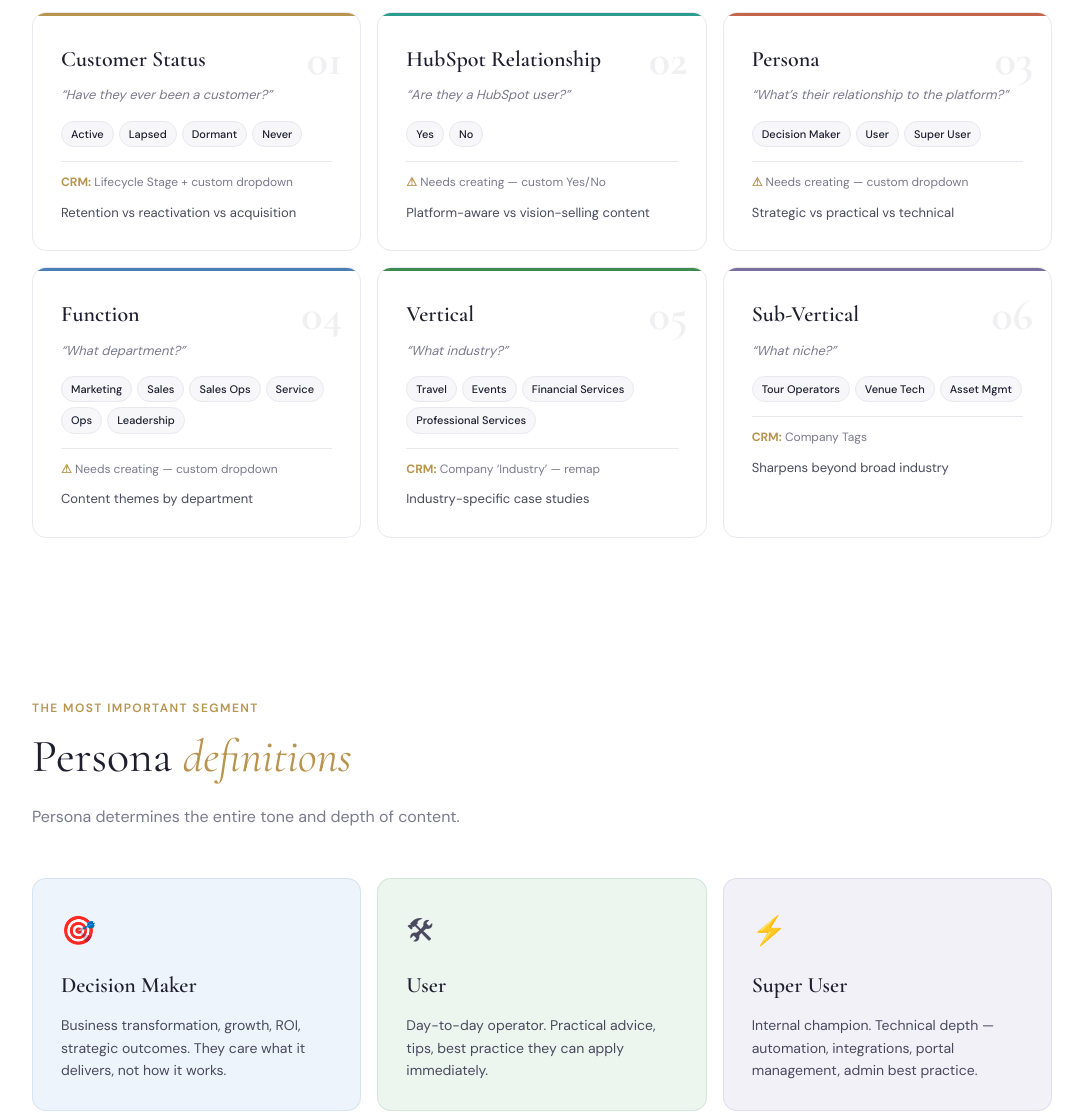
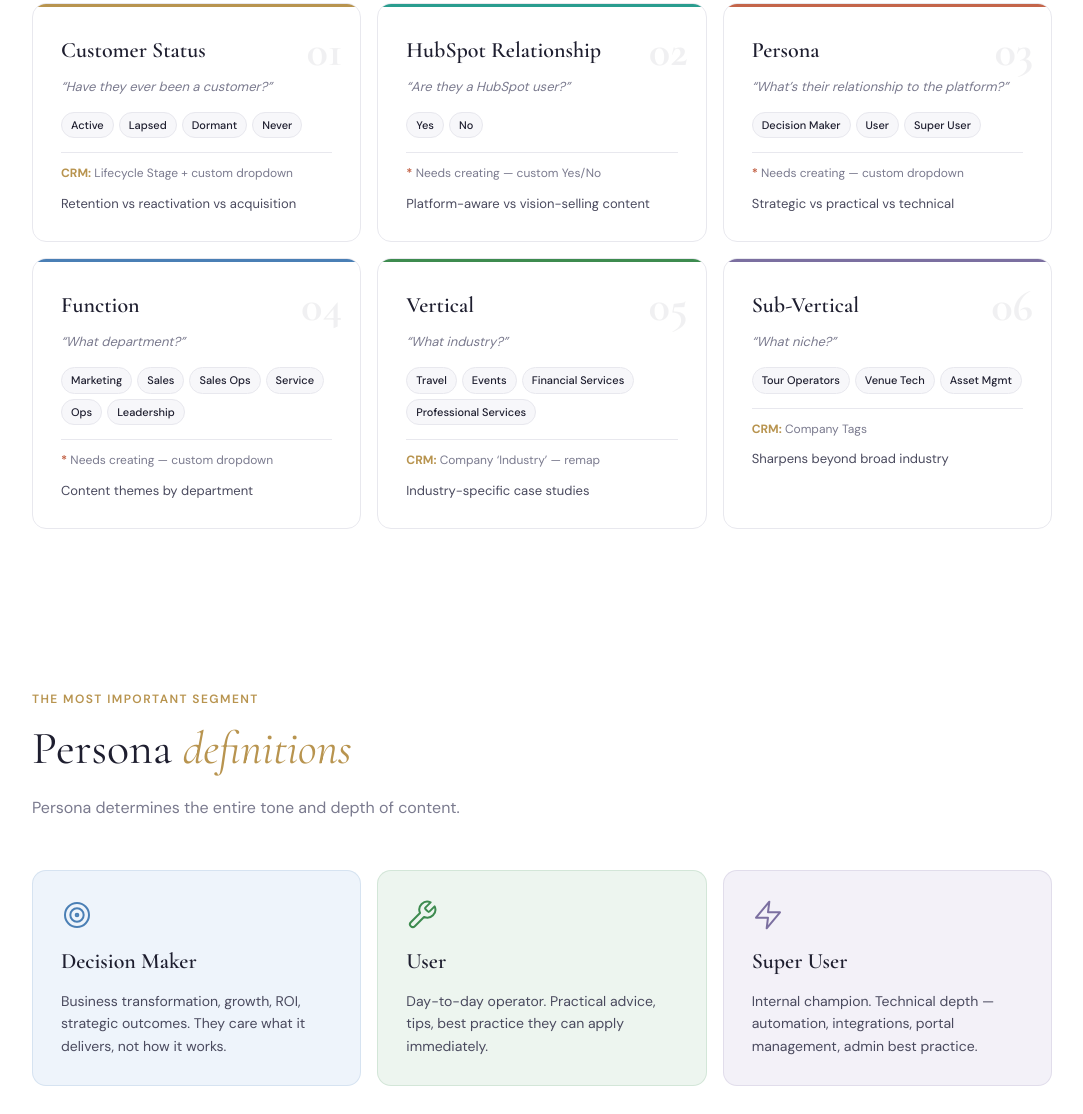
Before and after one commit to adamlewsi10/mother-segments, a plain HTML site: page index.html in a window 1280 px wide. Shown: the part 2319-3433 px from the top of the page, without its empty margins (98-1181 px from the left). Drawn offline with nearby package versions, Linux system fonts and the light colour scheme.

Commit message:
Replace emoji icons with clean SVG iconography

```diff
--- a/index.html
+++ b/index.html
@@ -137,7 +137,8 @@
   padding: 24px; transition: all 0.3s;
 }
 .outcome-card:hover { transform: translateY(-3px); box-shadow: 0 6px 20px rgba(61,139,79,0.08); }
-.outcome-icon { font-size: 24px; margin-bottom: 10px; }
+.outcome-icon { width: 32px; height: 32px; margin-bottom: 10px; color: var(--green); }
+.outcome-icon svg { width: 100%; height: 100%; stroke: currentColor; fill: none; stroke-width: 1.5; stroke-linecap: round; stroke-linejoin: round; }
 .outcome-card h4 { font-family: var(--font-display); font-size: 20px; font-weight: 600; color: var(--green); margin-bottom: 6px; }
 .outcome-card p { font-size: 14px; color: var(--body-text); line-height: 1.6; }
 
@@ -182,7 +183,11 @@
 .persona-card.dm { background: var(--blue-bg); border: 1px solid rgba(74,127,181,0.15); }
 .persona-card.user { background: var(--green-bg); border: 1px solid rgba(61,139,79,0.15); }
 .persona-card.su { background: var(--purple-bg); border: 1px solid rgba(123,111,160,0.15); }
-.persona-icon { font-size: 28px; margin-bottom: 12px; }
+.persona-icon { width: 32px; height: 32px; margin-bottom: 12px; }
+.persona-icon svg { width: 100%; height: 100%; stroke: currentColor; fill: none; stroke-width: 1.5; stroke-linecap: round; stroke-linejoin: round; }
+.persona-card.dm .persona-icon { color: var(--blue); }
+.persona-card.user .persona-icon { color: var(--green); }
+.persona-card.su .persona-icon { color: var(--purple); }
 .persona-card h3 { font-family: var(--font-display); font-size: 22px; }
 .persona-card p { color: var(--body-text); font-size: 14px; line-height: 1.6; margin-top: 10px; }
 
@@ -326,9 +331,9 @@
   <h2>Commercial <em>outcomes</em></h2>
   <p class="section-intro">This isn&rsquo;t a marketing exercise &mdash; it&rsquo;s a commercial one. Segment-aware, targeted cold outreach that generates sales inquiries and MQLs.</p>
   <div class="outcome-grid" style="grid-template-columns: repeat(3, 1fr);">
-    <div class="outcome-card reveal"><div class="outcome-icon">&#x1F4E9;</div><h4>More sales inquiries</h4><p>Segment-aware, targeted cold outreach that resonates. The right message to the right person prompts replies and meeting requests. The Prospecting Agent compounds this with AI-personalised 1:1 follow-ups to colder prospects.</p></div>
-    <div class="outcome-card reveal"><div class="outcome-icon">&#x1F4CA;</div><h4>More MQLs for sales</h4><p>More contacts will cross the MQL threshold. Segment-aware campaigns drive deeper engagement &mdash; opens, clicks, page views, form fills. Each interaction accumulates lead score points. More relevant content = faster MQL conversion.</p></div>
-    <div class="outcome-card reveal"><div class="outcome-icon">&#x1F465;</div><h4>More Leads for sales</h4><p>Lead objects auto-create in HubSpot with full segment context. Reps get a prioritised queue of qualified opportunities &mdash; persona, function, vertical, customer status &mdash; all visible on the Lead record.</p></div>
+    <div class="outcome-card reveal"><div class="outcome-icon"><svg viewBox="0 0 24 24"><path d="M21 5H3l9 7 9-7z"/><rect x="3" y="5" width="18" height="14" rx="2"/></svg></div><h4>More sales inquiries</h4><p>Segment-aware, targeted cold outreach that resonates. The right message to the right person prompts replies and meeting requests. The Prospecting Agent compounds this with AI-personalised 1:1 follow-ups to colder prospects.</p></div>
+    <div class="outcome-card reveal"><div class="outcome-icon"><svg viewBox="0 0 24 24"><path d="M3 20h18"/><rect x="5" y="10" width="3" height="10" rx="1"/><rect x="10.5" y="6" width="3" height="14" rx="1"/><rect x="16" y="3" width="3" height="17" rx="1"/></svg></div><h4>More MQLs for sales</h4><p>More contacts will cross the MQL threshold. Segment-aware campaigns drive deeper engagement &mdash; opens, clicks, page views, form fills. Each interaction accumulates lead score points. More relevant content = faster MQL conversion.</p></div>
+    <div class="outcome-card reveal"><div class="outcome-icon"><svg viewBox="0 0 24 24"><circle cx="9" cy="7" r="3"/><path d="M3 21v-2a4 4 0 0 1 4-4h4a4 4 0 0 1 4 4v2"/><circle cx="17" cy="9" r="2.5"/><path d="M21 21v-1.5a3 3 0 0 0-2.5-2.95"/></svg></div><h4>More Leads for sales</h4><p>Lead objects auto-create in HubSpot with full segment context. Reps get a prioritised queue of qualified opportunities &mdash; persona, function, vertical, customer status &mdash; all visible on the Lead record.</p></div>
   </div>
 </div>
 </section>
@@ -340,9 +345,9 @@
   <p class="section-intro">Independent dimensions that layer on top of each other. Not a hierarchy &mdash; a matrix. Every contact gets tagged across all six.</p>
   <div class="segments-grid">
     <div class="seg-card reveal" data-color="gold"><div class="seg-num">01</div><div class="seg-title">Customer Status</div><div class="seg-question">&ldquo;Have they ever been a customer?&rdquo;</div><div class="seg-values"><span class="seg-tag">Active</span><span class="seg-tag">Lapsed</span><span class="seg-tag">Dormant</span><span class="seg-tag">Never</span></div><div class="seg-crm"><strong>CRM:</strong> Lifecycle Stage + custom dropdown</div><div class="seg-why">Retention vs reactivation vs acquisition</div></div>
-    <div class="seg-card reveal" data-color="teal"><div class="seg-num">02</div><div class="seg-title">HubSpot Relationship</div><div class="seg-question">&ldquo;Are they a HubSpot user?&rdquo;</div><div class="seg-values"><span class="seg-tag">Yes</span><span class="seg-tag">No</span></div><div class="seg-crm"><strong>&#x26A0;</strong> Needs creating &mdash; custom Yes/No</div><div class="seg-why">Platform-aware vs vision-selling content</div></div>
-    <div class="seg-card reveal" data-color="coral"><div class="seg-num">03</div><div class="seg-title">Persona</div><div class="seg-question">&ldquo;What&rsquo;s their relationship to the platform?&rdquo;</div><div class="seg-values"><span class="seg-tag">Decision Maker</span><span class="seg-tag">User</span><span class="seg-tag">Super User</span></div><div class="seg-crm"><strong>&#x26A0;</strong> Needs creating &mdash; custom dropdown</div><div class="seg-why">Strategic vs practical vs technical</div></div>
-    <div class="seg-card reveal" data-color="blue"><div class="seg-num">04</div><div class="seg-title">Function</div><div class="seg-question">&ldquo;What department?&rdquo;</div><div class="seg-values"><span class="seg-tag">Marketing</span><span class="seg-tag">Sales</span><span class="seg-tag">Sales Ops</span><span class="seg-tag">Service</span><span class="seg-tag">Ops</span><span class="seg-tag">Leadership</span></div><div class="seg-crm"><strong>&#x26A0;</strong> Needs creating &mdash; custom dropdown</div><div class="seg-why">Content themes by department</div></div>
+    <div class="seg-card reveal" data-color="teal"><div class="seg-num">02</div><div class="seg-title">HubSpot Relationship</div><div class="seg-question">&ldquo;Are they a HubSpot user?&rdquo;</div><div class="seg-values"><span class="seg-tag">Yes</span><span class="seg-tag">No</span></div><div class="seg-crm"><strong style="color:var(--coral);">*</strong> Needs creating &mdash; custom Yes/No</div><div class="seg-why">Platform-aware vs vision-selling content</div></div>
+    <div class="seg-card reveal" data-color="coral"><div class="seg-num">03</div><div class="seg-title">Persona</div><div class="seg-question">&ldquo;What&rsquo;s their relationship to the platform?&rdquo;</div><div class="seg-values"><span class="seg-tag">Decision Maker</span><span class="seg-tag">User</span><span class="seg-tag">Super User</span></div><div class="seg-crm"><strong style="color:var(--coral);">*</strong> Needs creating &mdash; custom dropdown</div><div class="seg-why">Strategic vs practical vs technical</div></div>
+    <div class="seg-card reveal" data-color="blue"><div class="seg-num">04</div><div class="seg-title">Function</div><div class="seg-question">&ldquo;What department?&rdquo;</div><div class="seg-values"><span class="seg-tag">Marketing</span><span class="seg-tag">Sales</span><span class="seg-tag">Sales Ops</span><span class="seg-tag">Service</span><span class="seg-tag">Ops</span><span class="seg-tag">Leadership</span></div><div class="seg-crm"><strong style="color:var(--coral);">*</strong> Needs creating &mdash; custom dropdown</div><div class="seg-why">Content themes by department</div></div>
     <div class="seg-card reveal" data-color="green"><div class="seg-num">05</div><div class="seg-title">Vertical</div><div class="seg-question">&ldquo;What industry?&rdquo;</div><div class="seg-values"><span class="seg-tag">Travel</span><span class="seg-tag">Events</span><span class="seg-tag">Financial Services</span><span class="seg-tag">Professional Services</span></div><div class="seg-crm"><strong>CRM:</strong> Company &lsquo;Industry&rsquo; &mdash; remap</div><div class="seg-why">Industry-specific case studies</div></div>
     <div class="seg-card reveal" data-color="purple"><div class="seg-num">06</div><div class="seg-title">Sub-Vertical</div><div class="seg-question">&ldquo;What niche?&rdquo;</div><div class="seg-values"><span class="seg-tag">Tour Operators</span><span class="seg-tag">Venue Tech</span><span class="seg-tag">Asset Mgmt</span></div><div class="seg-crm"><strong>CRM:</strong> Company Tags</div><div class="seg-why">Sharpens beyond broad industry</div></div>
   </div>
@@ -354,9 +359,9 @@
   <h2>Persona <em>definitions</em></h2>
   <p class="section-intro">Persona determines the entire tone and depth of content.</p>
   <div class="persona-cards">
-    <div class="persona-card dm reveal"><div class="persona-icon">&#x1F3AF;</div><h3>Decision Maker</h3><p>Business transformation, growth, ROI, strategic outcomes. They care what it delivers, not how it works.</p></div>
-    <div class="persona-card user reveal"><div class="persona-icon">&#x1F6E0;</div><h3>User</h3><p>Day-to-day operator. Practical advice, tips, best practice they can apply immediately.</p></div>
-    <div class="persona-card su reveal"><div class="persona-icon">&#x26A1;</div><h3>Super User</h3><p>Internal champion. Technical depth &mdash; automation, integrations, portal management, admin best practice.</p></div>
+    <div class="persona-card dm reveal"><div class="persona-icon"><svg viewBox="0 0 24 24"><circle cx="12" cy="12" r="9"/><circle cx="12" cy="12" r="5"/><circle cx="12" cy="12" r="1"/></svg></div><h3>Decision Maker</h3><p>Business transformation, growth, ROI, strategic outcomes. They care what it delivers, not how it works.</p></div>
+    <div class="persona-card user reveal"><div class="persona-icon"><svg viewBox="0 0 24 24"><path d="M14.7 6.3a1 1 0 0 0 0 1.4l1.6 1.6a1 1 0 0 0 1.4 0l3.77-3.77a6 6 0 0 1-7.94 7.94l-6.91 6.91a2.12 2.12 0 0 1-3-3l6.91-6.91a6 6 0 0 1 7.94-7.94l-3.76 3.76z"/></svg></div><h3>User</h3><p>Day-to-day operator. Practical advice, tips, best practice they can apply immediately.</p></div>
+    <div class="persona-card su reveal"><div class="persona-icon"><svg viewBox="0 0 24 24"><polygon points="13 2 3 14 12 14 11 22 21 10 12 10 13 2"/></svg></div><h3>Super User</h3><p>Internal champion. Technical depth &mdash; automation, integrations, portal management, admin best practice.</p></div>
   </div>
 </section>
 
@@ -497,7 +502,7 @@
         <tr><td class="gantt-label">&nbsp;&nbsp;Bulk enrichment (Breeze + Apollo)</td><td></td><td colspan="2" style="position:relative;"><div style="position:absolute;inset:8px 4px;background:var(--blue);border-radius:3px;opacity:0.5;"></div></td><td></td><td></td><td></td><td></td><td></td><td></td><td></td><td></td><td></td></tr>
         <tr><td class="gantt-label">&nbsp;&nbsp;Smart Properties + LLM workflows</td><td></td><td></td><td colspan="2" style="position:relative;"><div style="position:absolute;inset:8px 4px;background:var(--blue);border-radius:3px;opacity:0.5;"></div></td><td></td><td></td><td></td><td></td><td></td><td></td><td></td><td></td></tr>
         <tr><td class="gantt-label">&nbsp;&nbsp;Lead scoring + Prospecting Agent config</td><td></td><td></td><td></td><td style="position:relative;"><div style="position:absolute;inset:8px 4px;background:var(--blue);border-radius:3px;opacity:0.5;"></div></td><td></td><td></td><td></td><td></td><td></td><td></td><td></td><td></td></tr>
-        <tr><td class="gantt-label" style="font-weight:600;">&nbsp;&nbsp;&#x2705; Finalise segmentation build</td><td></td><td></td><td></td><td style="position:relative;"><div style="position:absolute;inset:8px 4px;background:var(--gold);border-radius:3px;opacity:0.7;"></div></td><td></td><td></td><td></td><td></td><td></td><td></td><td></td><td></td></tr>
+        <tr><td class="gantt-label" style="font-weight:600;">&nbsp;&nbsp;Finalise segmentation build</td><td></td><td></td><td></td><td style="position:relative;"><div style="position:absolute;inset:8px 4px;background:var(--gold);border-radius:3px;opacity:0.7;"></div></td><td></td><td></td><td></td><td></td><td></td><td></td><td></td><td></td></tr>
 
         <tr><td class="gantt-label" style="color:var(--teal);font-weight:700;">Phase 2: Pilot</td><td></td><td></td><td></td><td></td><td colspan="4" style="position:relative;"><div style="position:absolute;inset:6px 4px;background:var(--teal);border-radius:4px;opacity:0.7;"></div></td><td></td><td></td><td></td><td></td></tr>
         <tr><td class="gantt-label">&nbsp;&nbsp;Select pilot segment + draft content</td><td></td><td></td><td></td><td></td><td style="position:relative;"><div style="position:absolute;inset:8px 4px;background:var(--teal);border-radius:3px;opacity:0.5;"></div></td><td></td><td></td><td></td><td></td><td></td><td></td><td></td></tr>
```
